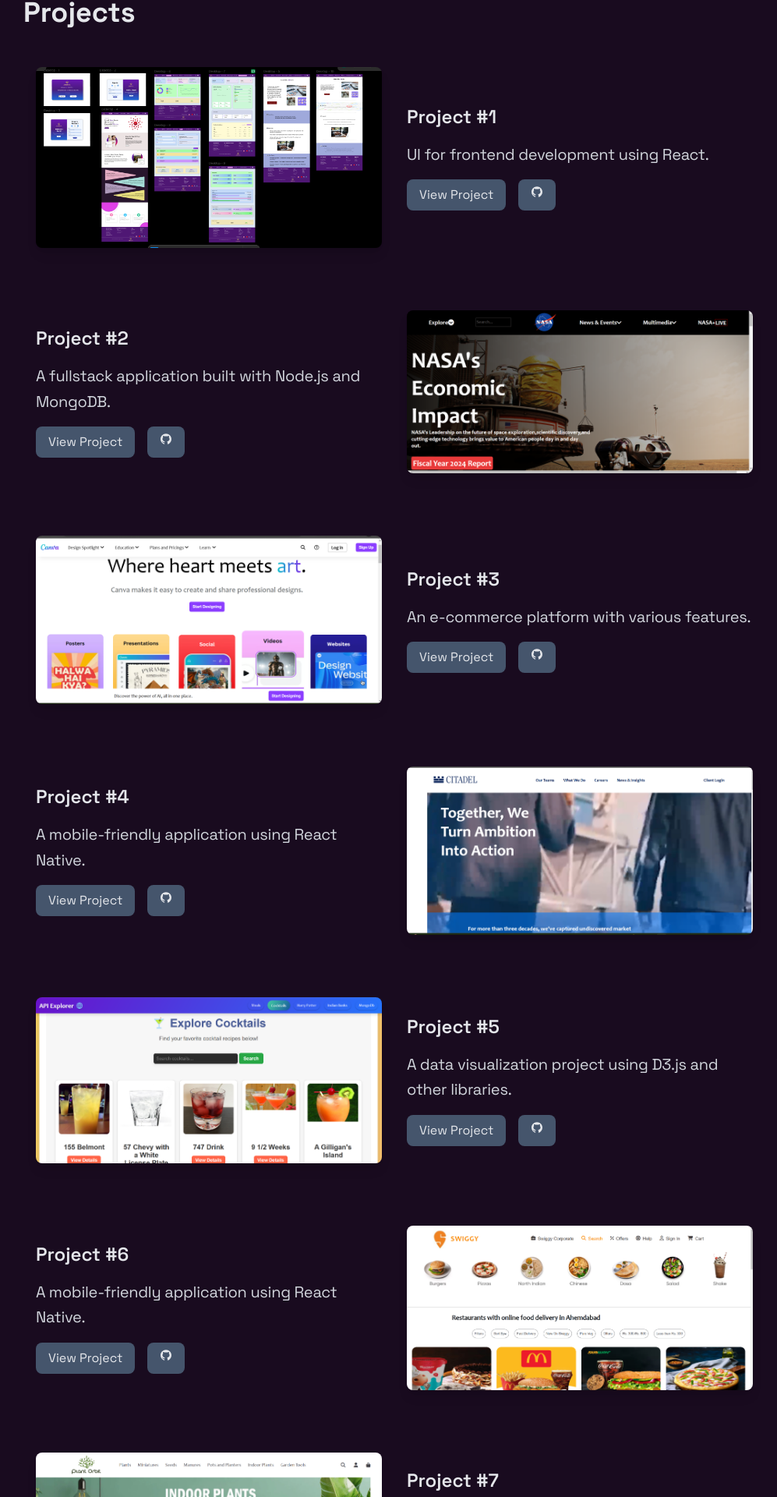
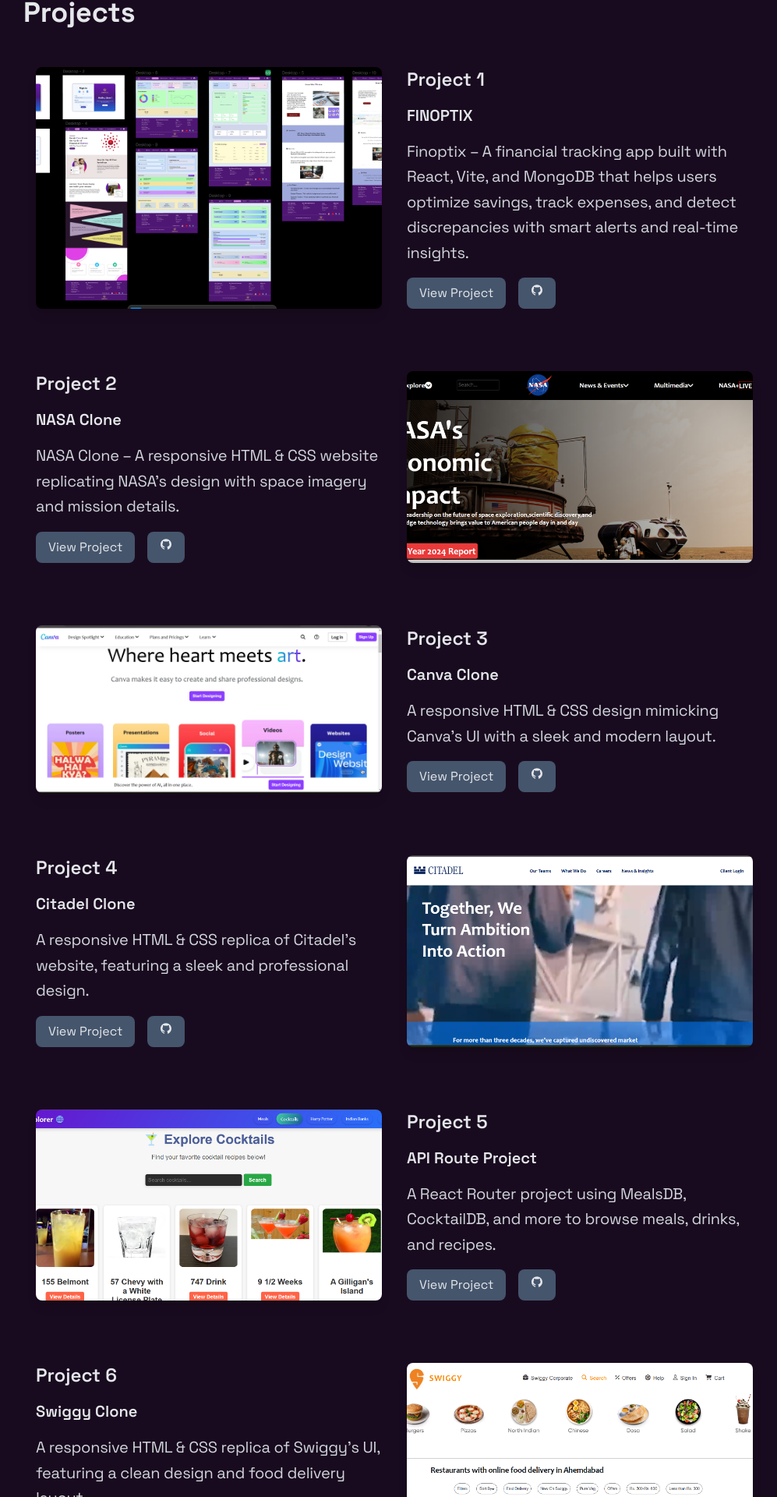
Before and after one commit to Kanishka-Trivedi/Portfolio-Website, a React (Vite) app in the folder portfolio/: page /projects in a window 1280 px wide. Shown: the part 832-2752 px from the top of the page at 78% size, without its empty margins (134-1131 px from the left). Built offline with nearby package versions, Linux system fonts and the light colour scheme.

Commit message:
Live links of the projects added

```diff
--- a/portfolio/src/components/Projects.jsx
+++ b/portfolio/src/components/Projects.jsx
@@ -120,44 +120,49 @@
 const projects = [
     {
       img: Project1,
-      title: "Project #1",
-      description: "UI for frontend development using React.",
+      name: "FINOPTIX",
+      title: "Project 1",
+      description: "Finoptix – A financial tracking app built with React, Vite, and MongoDB that helps users optimize savings, track expenses, and detect discrepancies with smart alerts and real-time insights.",
       links: {
-        site: "/projects/project1",
+        site: "https://finoptix.netlify.app",
         github: "https://github.com/Kanishka-Trivedi/finoptix",
       },
     },
     {
       img: Project2,
-      title: "Project #2",
-      description: "A fullstack application built with Node.js and MongoDB.",
+      name: "NASA Clone",
+      title: "Project 2",
+      description: "NASA Clone – A responsive HTML & CSS website replicating NASA’s design with space imagery and mission details. ",
       links: {
-        site: "nasaclone12.netlify.app",
+        site: "https://nasaclone12.netlify.app",
         github: "https://github.com/Kanishka-Trivedi/NASA-Clone",
       },
     },
     {
       img: Project3,
-      title: "Project #3",
-      description: "An e-commerce platform with various features.",
+      name: "Canva Clone",
+      title: "Project 3",
+      description: "A responsive HTML & CSS design mimicking Canva’s UI with a sleek and modern layout.",
       links: {
-        site: "canva-clone12.netlify.app",
+        site: "https://canva-clone12.netlify.app",
         github: "https://github.com/Kanishka-Trivedi/Canva-Clone",
       },
     },
     {
       img: Project4,
-      title: "Project #4",
-      description: "A mobile-friendly application using React Native.",
+      name: "Citadel Clone",
+      title: "Project 4",
+      description: "A responsive HTML & CSS replica of Citadel’s website, featuring a sleek and professional design.",
       links: {
-        site: "citadelclone12.netlify.app",
+        site: "https://citadelclone12.netlify.app",
         github: "https://github.com/Kanishka-Trivedi/Citadel-Clone",
       },
     },
     {
       img: Project5,
-      title: "Project #5",
-      description: "A data visualization project using D3.js and other libraries.",
+      name: "API Route Project",
+      title: "Project 5",
+      description: "A React Router project using MealsDB, CocktailDB, and more to browse meals, drinks, and recipes. ",
       links: {
         site: "/projects/project5",
         github: "https://github.com/Kanishka-Trivedi/Route-Project",
@@ -165,8 +170,9 @@
     },
     {
       img: Project6,
-      title: "Project #6",
-      description: "A mobile-friendly application using React Native.",
+      name: "Swiggy Clone",
+      title: "Project 6",
+      description: "A responsive HTML & CSS replica of Swiggy’s UI, featuring a clean design and food delivery layout.",
       links: {
         site: "/projects/project6",
         github: "https://github.com/Kanishka-Trivedi/Html-Projects/blob/main/swiggy%20clone.html",
@@ -174,8 +180,9 @@
     },
     {
       img: Project7,
-      title: "Project #7",
-      description: "A data visualization project using D3.js and other libraries.",
+      name: "Plant Orbit",
+      title: "Project 7",
+      description: "A responsive HTML & CSS website for buying plants, featuring a clean and green design.",
       links: {
         site: "/projects/project7",
         github: "https://github.com/Kanishka-Trivedi/Html-Projects/blob/main/plant%20website.html",
@@ -183,8 +190,9 @@
     },
     {
       img: Project8,
-      title: "Project #8",
-      description: "A mobile-friendly application using React Native.",
+      name: "Amazon Clone",
+      title: "Project 8",
+      description: "A responsive HTML & CSS replica of Amazon’s UI, featuring a product grid and e-commerce layout.",
       links: {
         site: "/projects/project8",
         github: "https://github.com/Kanishka-Trivedi/Html-Projects/blob/main/amazon%20clone.html",
@@ -192,8 +200,9 @@
     },
     {
       img: Project9,
-      title: "Project #9",
-      description: "A data visualization project using D3.js and other libraries.",
+      name: "Spotify Clone",
+      title: "Project 9",
+      description: "A React project replicating Spotify’s UI with dynamic music browsing, playlists, and a sleek audio player.",
       links: {
         site: "/projects/project9",
         github: "https://github.com/Kanishka-Trivedi/Html-Projects/tree/main/Spotify%20Clone/vite_app",
@@ -201,8 +210,9 @@
     },
     {
       img: Project10,
-      title: "Project #10",
-      description: "A mobile-friendly application using React Native.",
+      name: "Curency Calculator",
+      title: "Project 10",
+      description: "A React app using an API to provide real-time currency conversion with a simple and intuitive UI.",
       links: {
         site: "/projects/project10",
         github: "https://github.com/Kanishka-Trivedi/React-Projects/tree/main/currencyCalculator",
@@ -242,6 +252,7 @@
             </div>
             <div className="w-full md:w-1/2 p-4 flex flex-col justify-center">
               <h3 className="text-2xl font-semibold text-gray-200 mb-4">{project.title}</h3>
+              <h4 className="text-xl font-semibold text-gray-200 mb-4">{project.name}</h4>
               <p className="text-gray-300 mb-4">{project.description}</p>
               <div className="flex space-x-4">
                 <Link
```
